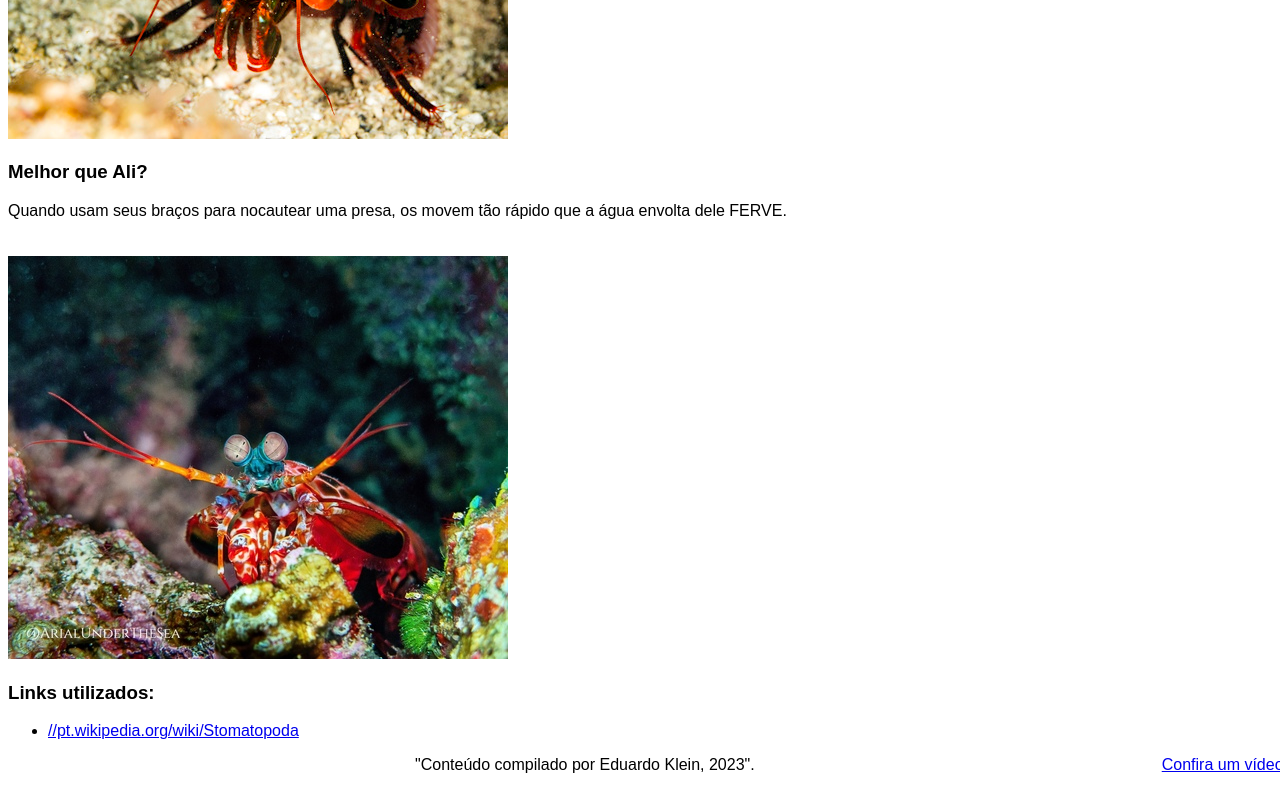
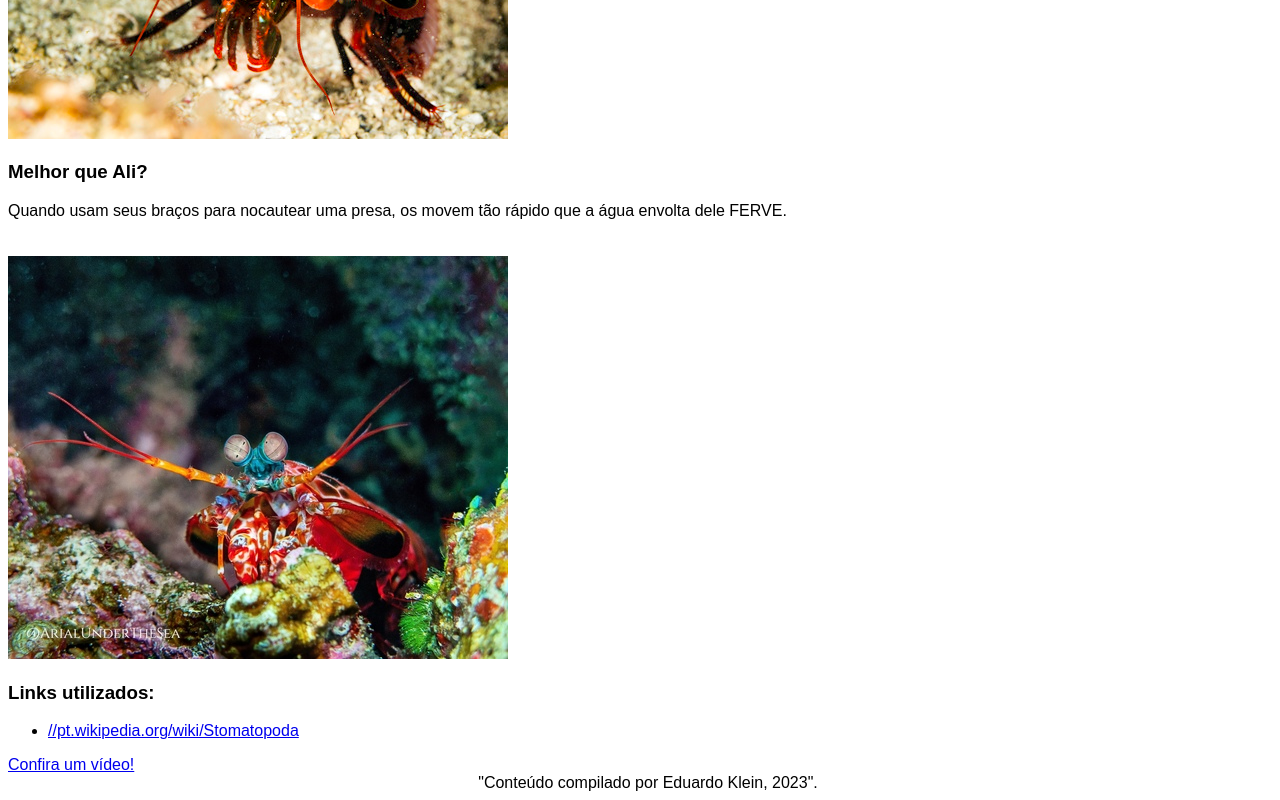
Before and after one commit to eduardoklein/SemanticHTML, a website: page index.html in a window 1280 px wide. Shown: the part 1201-2001 px from the top of the page. Drawn offline with Linux system fonts and the light colour scheme.

Commit message:
Aparando as arestas

```diff
--- a/style.css
+++ b/style.css
@@ -9,6 +9,7 @@ h1 {
     font-size: 40px;
     font-weight: bolder;
 }
+
 
 nav{
     text-align: center;
@@ -33,8 +34,3 @@ img {
 footer {
     text-align: center;
 }
-
-.floatRight {
-    float: right;
-    display: inline-block;
-}
```
Also changed, not shown: index.html (+0 -1 lines).
